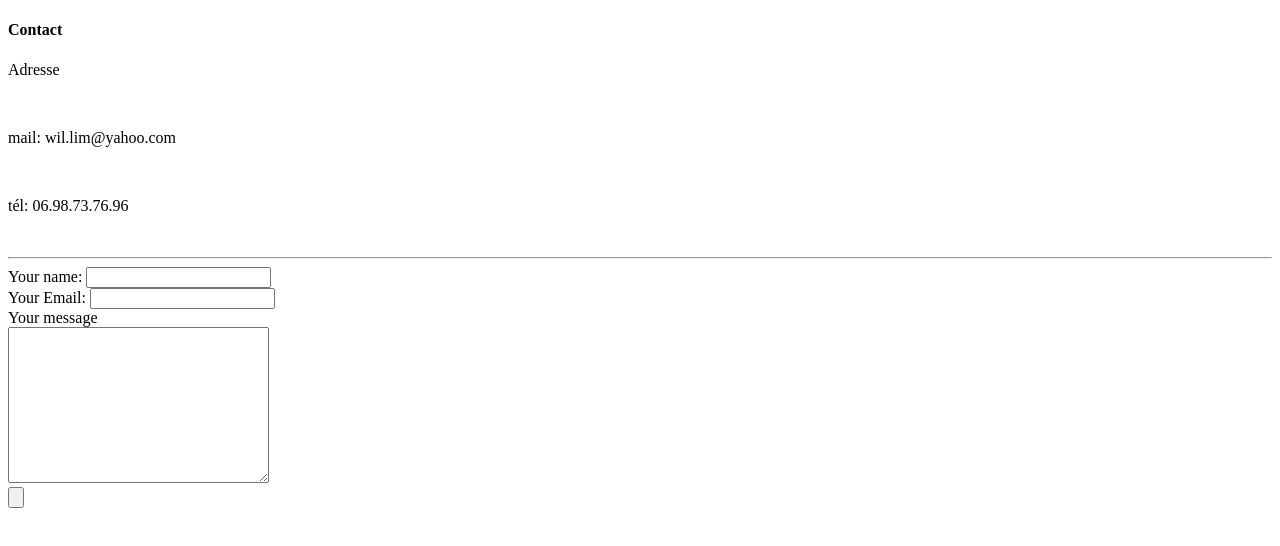
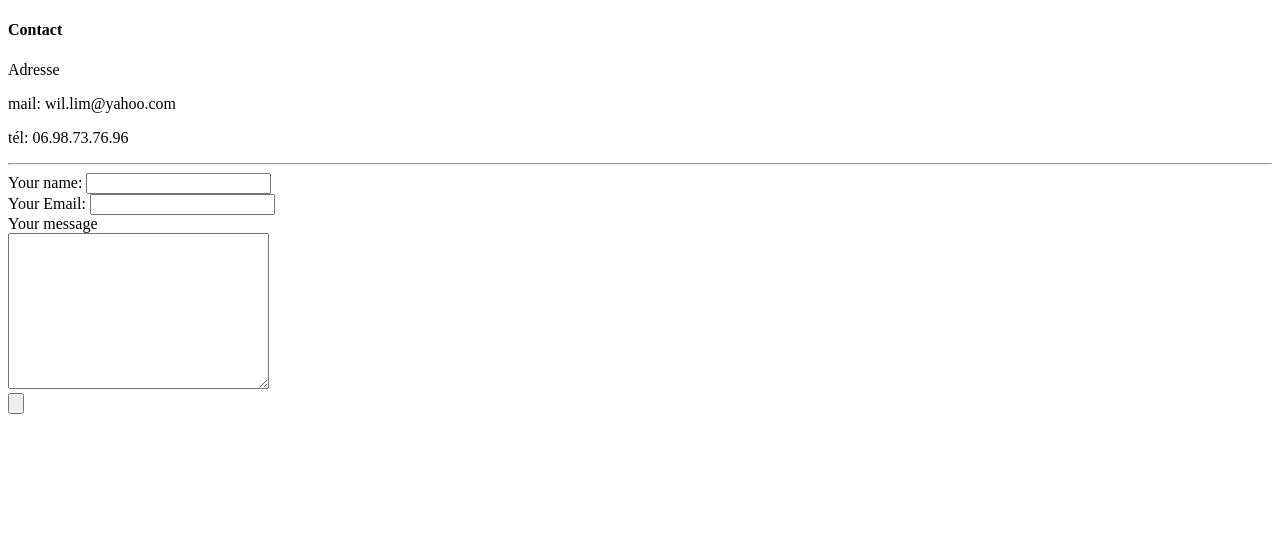
Before and after one commit to limwlm/CV, a plain HTML site: page contact.html in a window 1280 px wide. Drawn offline with Linux system fonts and the light colour scheme.

Commit message:
trop de saut de lignes

```diff
--- a/contact.html
+++ b/contact.html
@@ -6,9 +6,9 @@
   </head>
   <body>
     <h4>Contact</h4>
-      <p>Adresse </p><br>
-      <p> mail: wil.lim@yahoo.com</p><br>
-      <p>tél: 06.98.73.76.96</p><br><hr>
+      <p>Adresse </p>
+      <p> mail: wil.lim@yahoo.com</p>
+      <p>tél: 06.98.73.76.96</p><hr>
 
       <form  action="mailto:wil.lim@yahoo.com" method="post" enctype="text/plain">
         <label for=""> Your name:</label>
```
